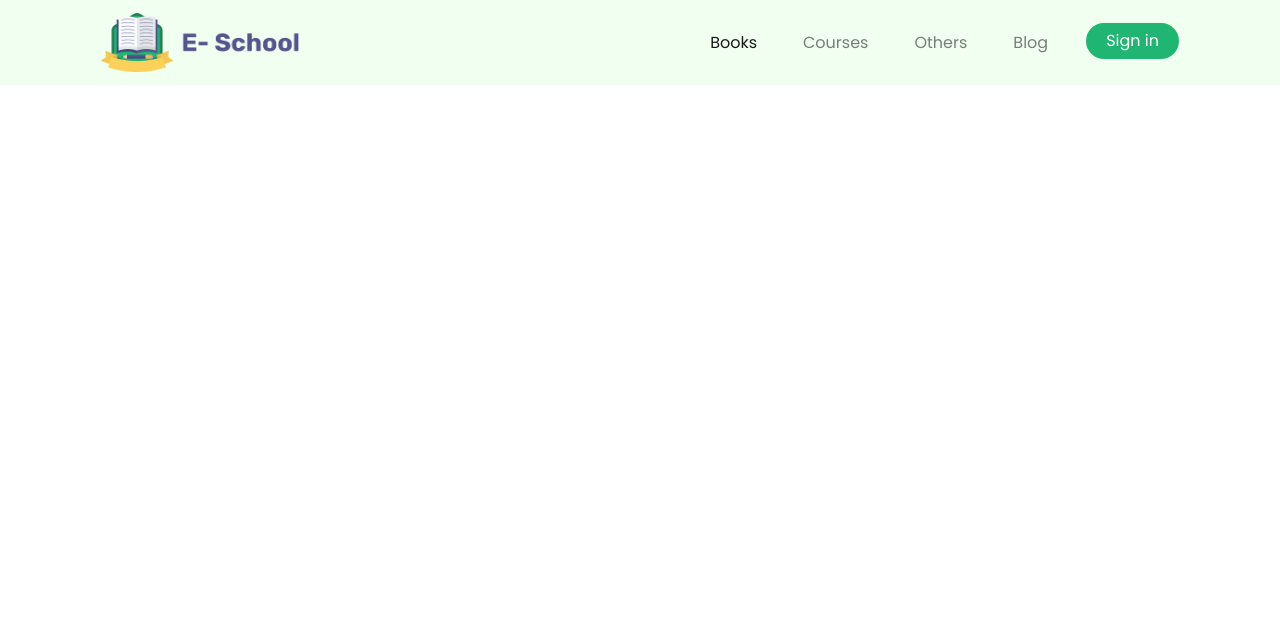
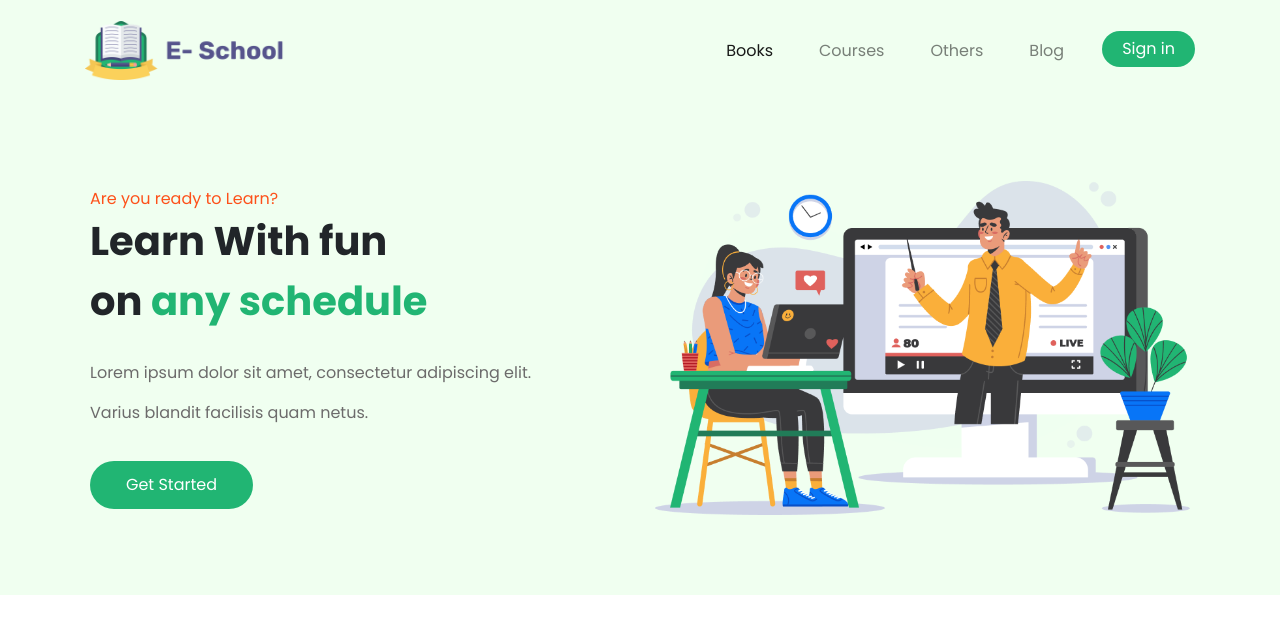
Before and after one commit to moshiurshimul/ESchool, a plain HTML site: page index.html in a window 1280 px wide. Drawn offline with nearby package versions, Linux system fonts and the light colour scheme.

Commit message:
head section done

```diff
--- a/index.html
+++ b/index.html
@@ -42,6 +42,21 @@
     </div>
 
     <!-- Website Home Banner  -->
+    <div class="container website-banner">
+        <div class="row align-items-center">
+            <div class="col-md-6">
+                <p class="p-color">Are you ready to Learn?</p>
+                <h1>Learn With fun
+                   <br> on <span class="h1-color">any schedule</span> </h1>
+                <p>Lorem ipsum dolor sit amet, consectetur adipiscing elit.</p>
+                <p>Varius blandit facilisis quam netus.</p>
+                <button class="get-started-btn"><a href="#">Get Started</a></button>
+            </div>
+            <div class="col-md-6">
+                <img src="images/Photos/Illustration.png" alt="">
+            </div>
+        </div>
+    </div>
 
     </section>
 
--- a/style.css
+++ b/style.css
@@ -1,6 +1,29 @@
 body {
     margin: 0;
     font-family: 'Poppins', sans-serif;
+}
+
+h1 {
+    font-size: 2.5rem;
+    font-weight: bold;
+    line-height: 60px;
+}
+
+p {
+    color: #6C6B6B;
+    font-size: 16px;
+    font-style: normal;
+    font-weight: normal;
+}
+
+button a {
+    color: white;
+    text-decoration: none;
+}
+
+button a:hover {
+    color: white;
+    text-decoration: none;
 }
 
 /* -----------Website Header ----------*/
@@ -10,6 +33,10 @@ body {
 }
 
 /*---------- Navigation ----------*/
+
+.navbar {
+    padding: 1rem 0;
+}
 .navbar-brand img {
     width: 200px;
 }
@@ -29,7 +56,33 @@ body {
     border: none;
 }
 
-.nav-button a {
-    color: white;
-    text-decoration: none;
+
+
+/*---------- Website Banner ----------*/
+.website-banner {
+    padding: 80px 20px;
 }
+.website-banner img {
+    width: 100%;
+}
+
+.p-color {
+    color: #FD511A;
+    margin-bottom: 0;
+}
+
+.website-banner h1 {
+    margin-bottom: 30px;
+}
+
+.h1-color {
+    color: #21B573;
+}
+
+.get-started-btn {
+    padding: 12px 36px;
+    background-color: #21B573;
+    border-radius: 33px;
+    border: none;
+    margin-top: 20px;
+}
```
